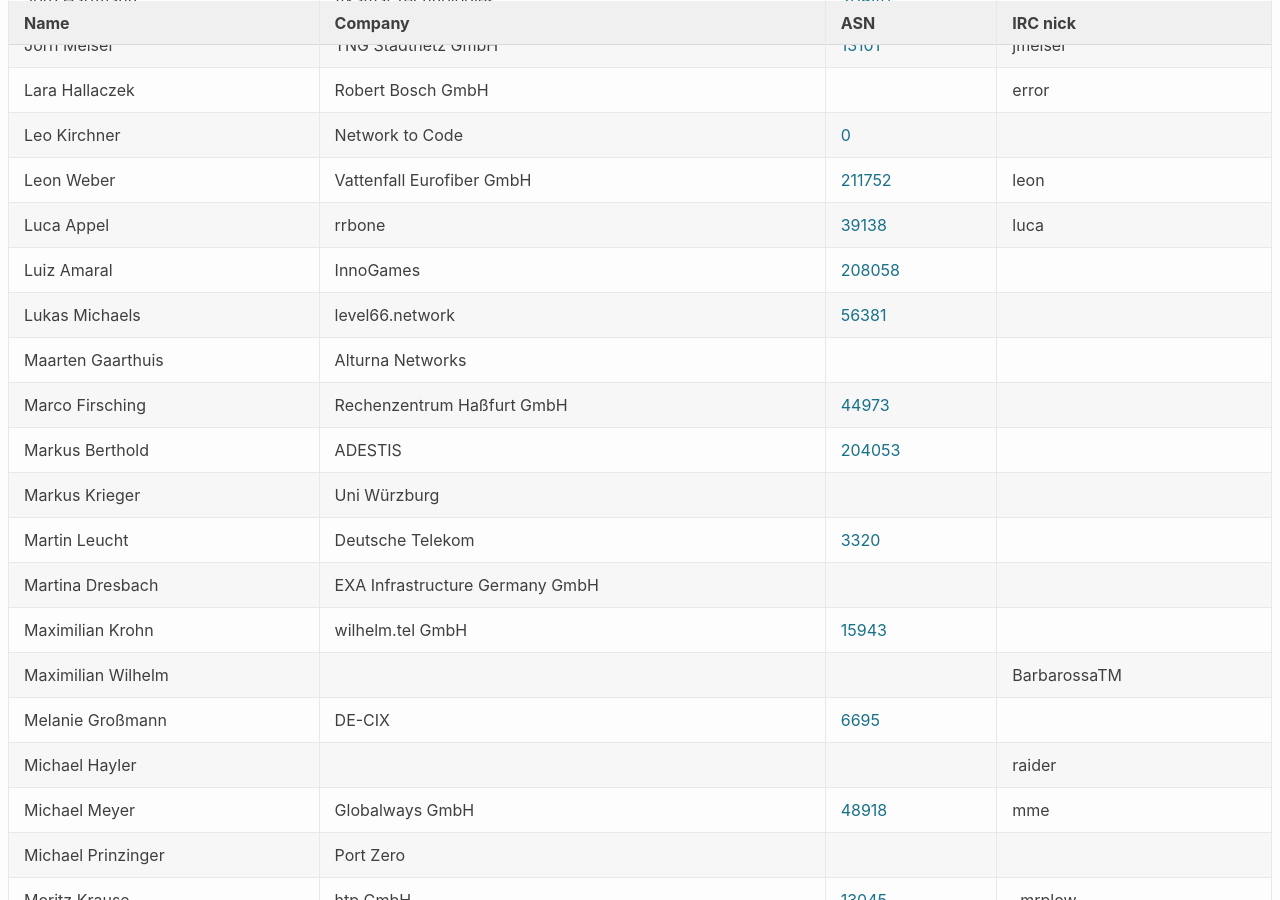
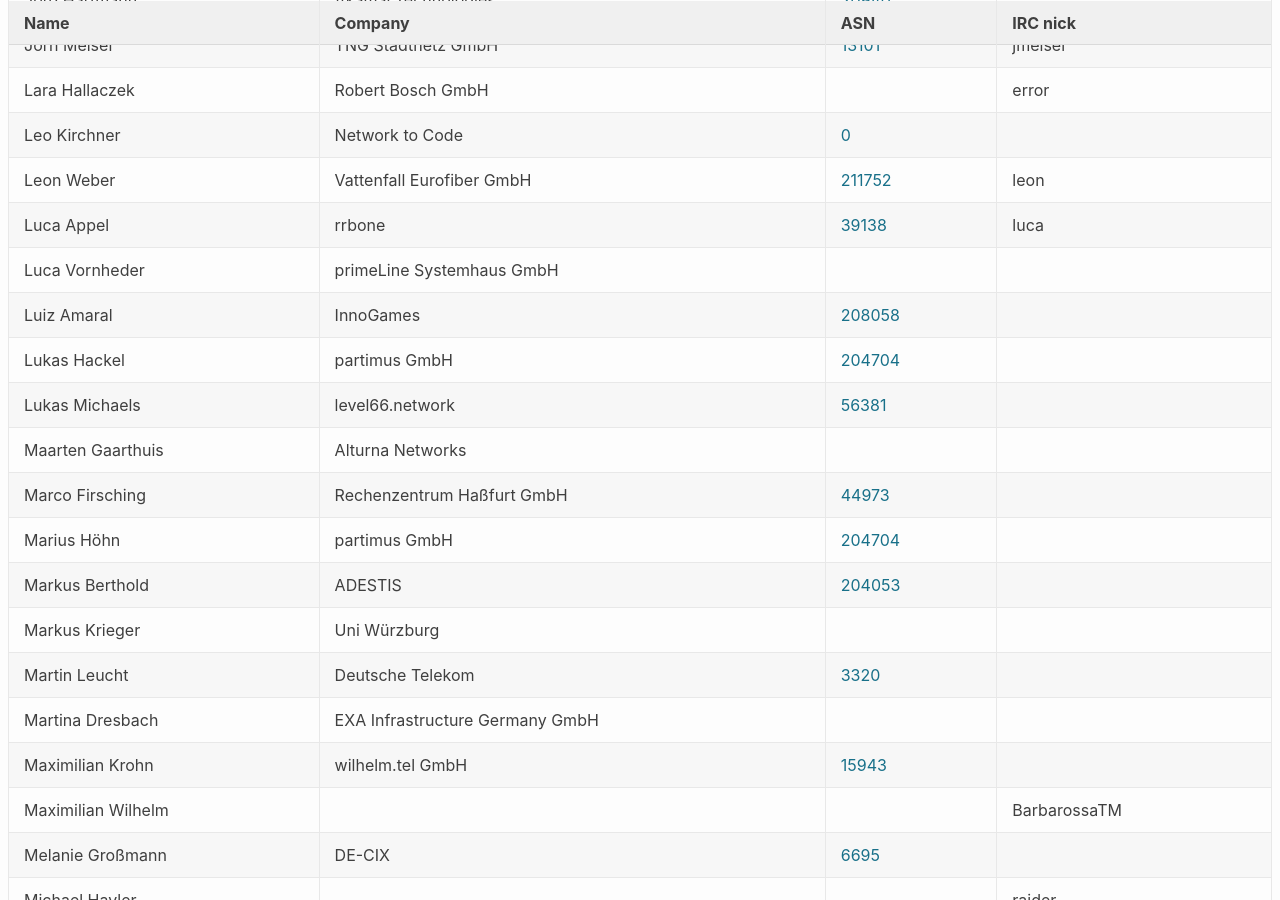
Before and after one commit to denog/pretix-attendeelist, a Jekyll site: the page built from denog15/index.md, in a window 1280 px wide and 900 px high, scrolled down 1819 px. Built offline with Jekyll 4.4.1, drawn with Linux system fonts in a browser that asks for light colours.

Commit message:
Latest data: Mon Aug 21 12:36:00 UTC 2023

```diff
--- a/_data/attendees_denog15_onsite.json
+++ b/_data/attendees_denog15_onsite.json
@@ -252,10 +252,22 @@
     "asn": "39138"
   },
   {
+    "name": "Luca Vornheder",
+    "company": "primeLine Systemhaus GmbH",
+    "irc": null,
+    "asn": null
+  },
+  {
     "name": "Luiz Amaral",
     "company": "InnoGames",
     "irc": null,
     "asn": "208058"
+  },
+  {
+    "name": "Lukas Hackel",
+    "company": "partimus GmbH",
+    "irc": null,
+    "asn": "204704"
   },
   {
     "name": "Lukas Michaels",
@@ -274,6 +286,12 @@
     "company": "Rechenzentrum Haßfurt GmbH",
     "irc": null,
     "asn": "44973"
+  },
+  {
+    "name": "Marius Höhn",
+    "company": "partimus GmbH",
+    "irc": null,
+    "asn": "204704"
   },
   {
     "name": "Markus Berthold",
```
